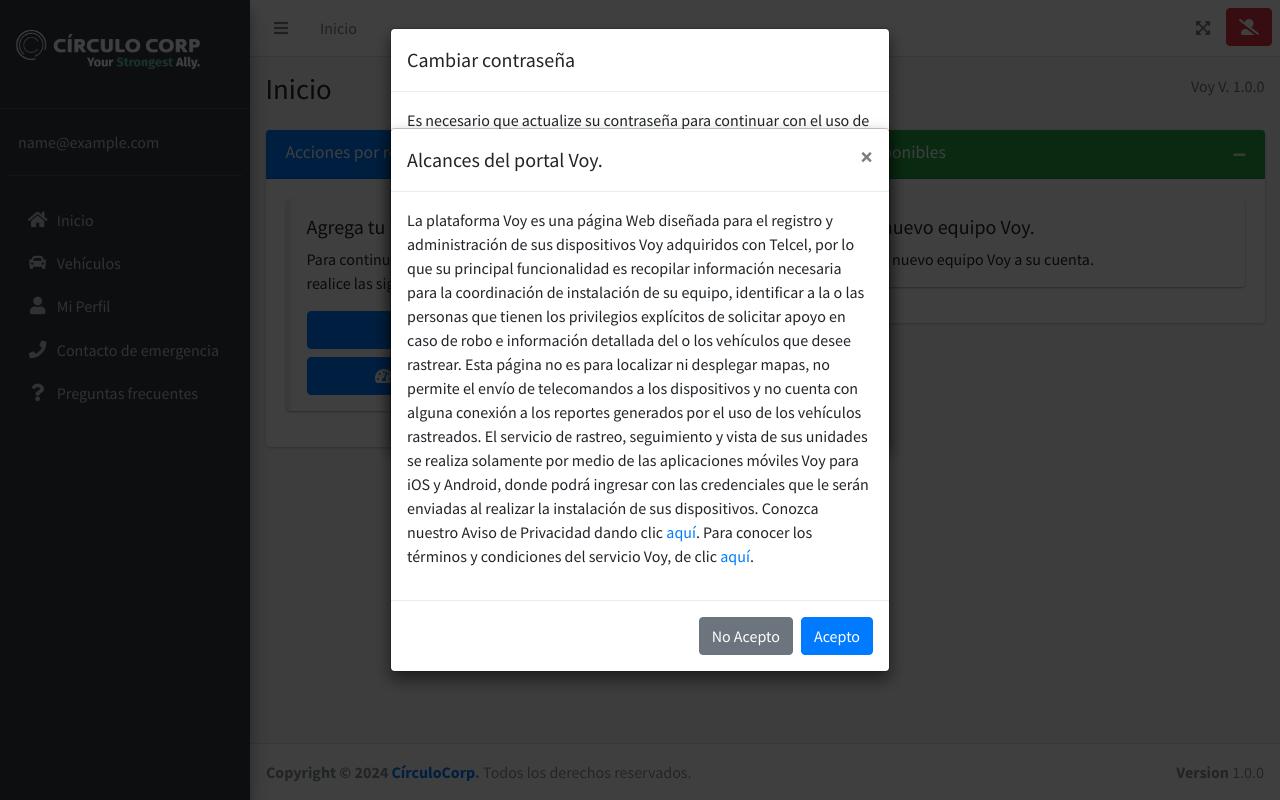
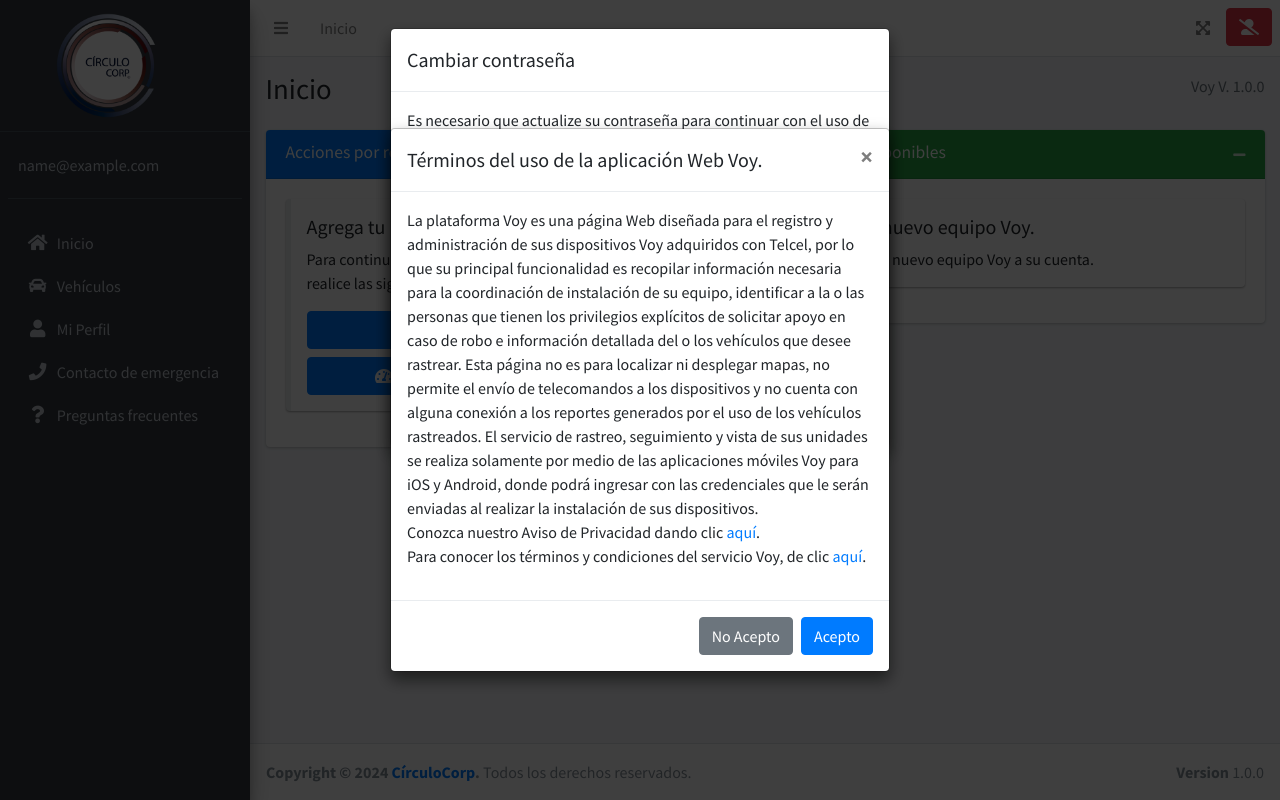
Before and after one commit to circulocorp/Project-Voy-Monolite, a Django app: page /voy/users/dashboard/ in a window 1280 px wide. Run offline with Django 5.2, Linux system fonts and the light colour scheme; the visitor is signed in with stand-in values (Sample User, id 1); data that the repository does not hold is empty; some libraries are stand-ins or nearby versions.

Commit message:
Update company logo

```diff
--- a/apps/users/templates/dashboard.html
+++ b/apps/users/templates/dashboard.html
@@ -220,7 +220,7 @@
     <div class="modal-content">
       <div class="modal-header">
         <h5 class="modal-title" id="termsModalTitle">
-          Alcances del portal Voy.
+          Términos del uso de la aplicación Web Voy.
         </h5>
         <button
           type="button"
@@ -233,20 +233,10 @@
       </div>
       <div class="modal-body">
         <p>
-          La plataforma Voy es una página Web diseñada para el registro y
-          administración de sus dispositivos Voy adquiridos con Telcel, por lo
-          que su principal funcionalidad es recopilar información necesaria para
-          la coordinación de instalación de su equipo, identificar a la o las
-          personas que tienen los privilegios explícitos de solicitar apoyo en
-          caso de robo e información detallada del o los vehículos que desee
-          rastrear. Esta página no es para localizar ni desplegar mapas, no
-          permite el envío de telecomandos a los dispositivos y no cuenta con
-          alguna conexión a los reportes generados por el uso de los vehículos
-          rastreados. El servicio de rastreo, seguimiento y vista de sus
-          unidades se realiza solamente por medio de las aplicaciones móviles
-          Voy para iOS y Android, donde podrá ingresar con las credenciales que
-          le serán enviadas al realizar la instalación de sus dispositivos.
+          La plataforma Voy es una página Web diseñada para el registro y administración de sus dispositivos Voy adquiridos con Telcel, por lo que su principal funcionalidad es recopilar información necesaria para la coordinación de instalación de su equipo, identificar a la o las personas que tienen los privilegios explícitos de solicitar apoyo en caso de robo e información detallada del o los vehículos que desee rastrear. Esta página no es para localizar ni desplegar mapas, no permite el envío de telecomandos a los dispositivos y no cuenta con alguna conexión a los reportes generados por el uso de los vehículos rastreados. El servicio de rastreo, seguimiento y vista de sus unidades se realiza solamente por medio de las aplicaciones móviles Voy para iOS y Android, donde podrá ingresar con las credenciales que le serán enviadas al realizar la instalación de sus dispositivos.
+          <br />
           Conozca nuestro Aviso de Privacidad dando clic <a href="https://www.circulocorp.com/aviso-de-privacidad" target="_blank">aquí</a>.
+          <br />
           Para conocer los
           términos y condiciones del servicio Voy, de clic <a href="https://www.circulocorp.com/tycvoy" target="_blank">aquí</a>.
         </p>
--- a/templates/layouts/_base.html
+++ b/templates/layouts/_base.html
@@ -76,7 +76,8 @@
           <img
             src="{% static 'images/logowhite.png' %}"
             alt="AdminLTE Logo"
-            width="200"
+            width="100"
+            class="ml-5"
           />
         </a>
 
```
Also changed, not shown: static/images/logodark.png, static/images/logowhite.png.
